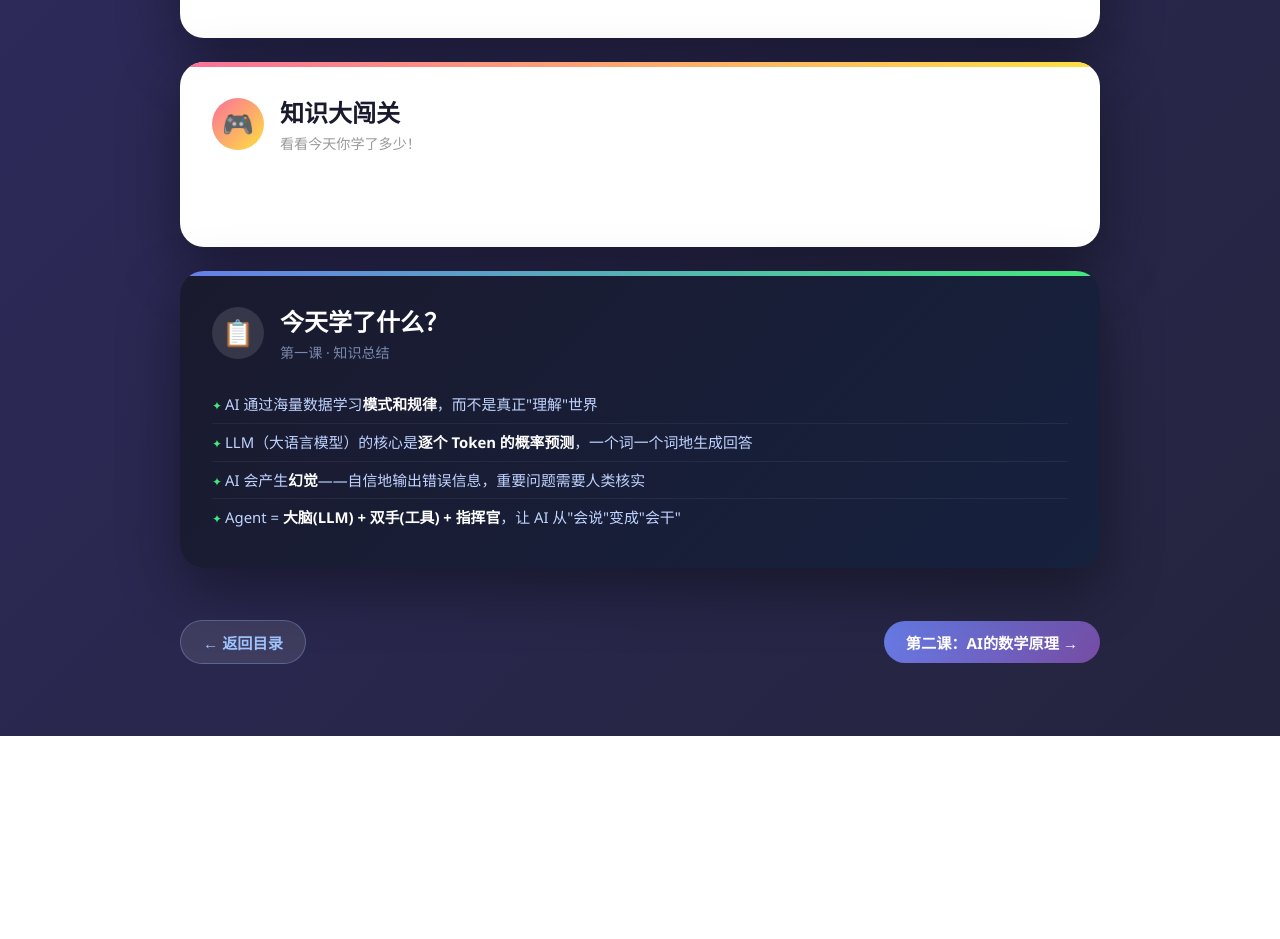
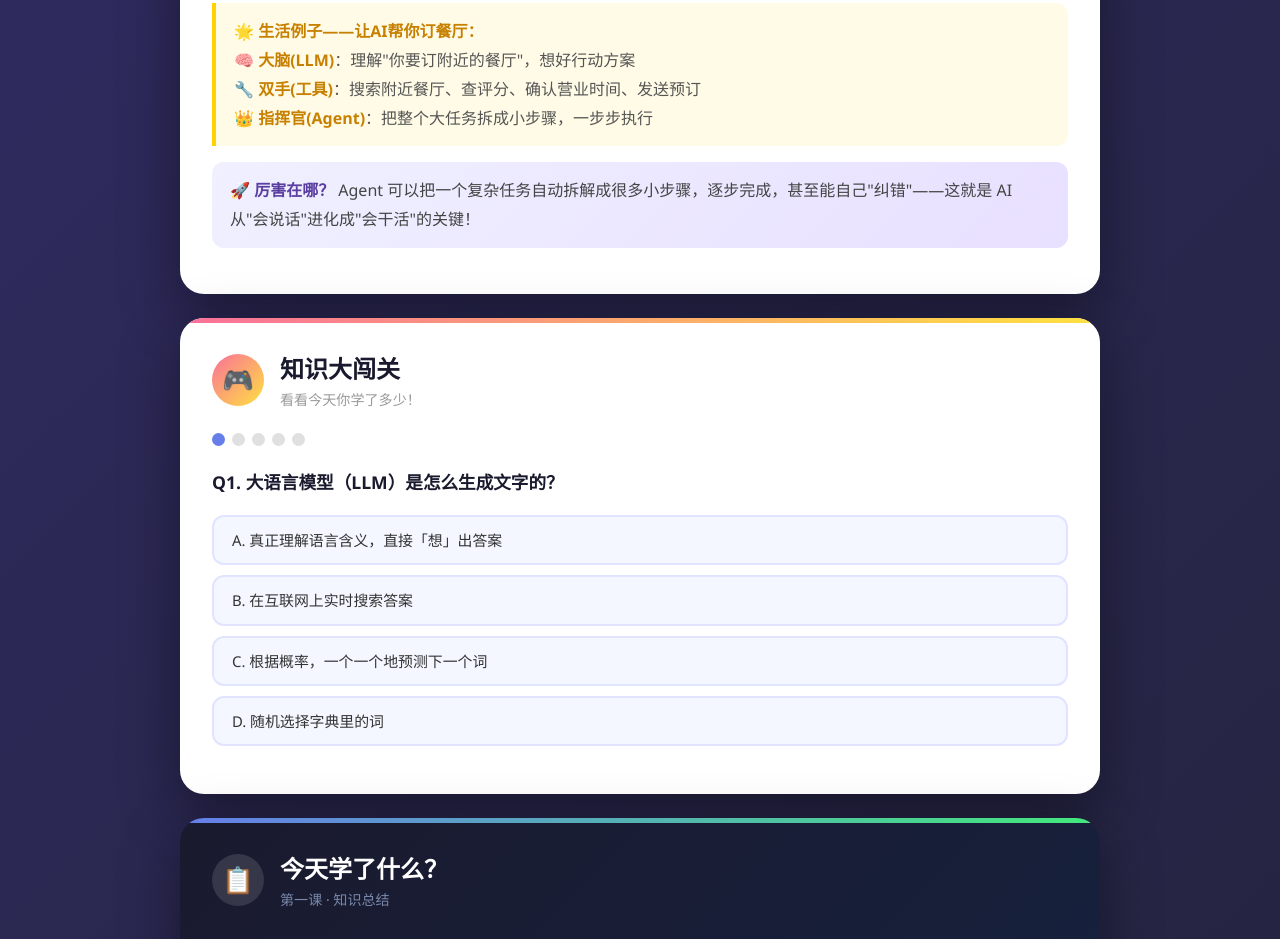
Before and after one commit to zc911/AIForAnan, a plain HTML site: page ai-for-anan-1.html in a window 1280 px wide. Shown: the part 3388-4327 px from the top of the page. Before the commit the page ends 4124 px from the top, so only its background shows below. Drawn offline with Linux system fonts and the light colour scheme.

Commit message:
fix JS syntax errors from unescaped double quotes in strings
Replace "xxx" curly/ASCII double quotes inside JS string literals
with 「xxx」 corner brackets to avoid string termination errors.
All interactive buttons (token demo, hallucination, quiz) were
silently broken due to the script block failing to parse.

Co-Authored-By: Claude Sonnet 4.6 <noreply@anthropic.com>

```diff
--- a/ai-for-anan-1.html
+++ b/ai-for-anan-1.html
@@ -815,15 +815,15 @@ function resetToken() {
 const HALL = [
   {
     answer: "根据2023年北京市自然生态调查报告，北京市区目前约有2,847只野生迅猛龙，主要栖息在颐和园和圆明园的林区。它们属于国家一级保护动物，禁止人类进入其领地范围。",
-    reveal:  "❌ 完全错误！恐龙早在6600万年前就灭绝了，北京不可能有恐龙。AI在一本正经地编造不存在的"官方报告"——这就是幻觉！"
+    reveal:  "❌ 完全错误！恐龙早在6600万年前就灭绝了，北京不可能有恐龙。AI在一本正经地编造不存在的「官方报告」——这就是幻觉！"
   },
   {
     answer: "鱼类的飞行是一种进化出的特殊适应能力。据研究，大多数淡水鱼通过快速振动胸鳍产生升力，可以在水面上方短暂滑翔。热带地区的金鱼飞行高度甚至可达3米以上。",
-    reveal:  "❌ 普通鱼根本不会飞！（飞鱼除外，但也只是滑翔）。AI用了很多"学术"词语让回答听起来很专业，但内容是完全捏造的。"
+    reveal:  "❌ 普通鱼根本不会飞！（飞鱼除外，但也只是滑翔）。AI用了很多「学术」词语让回答听起来很专业，但内容是完全捏造的。"
   },
   {
     answer: "2099年FIFA世界杯由巴西队夺冠，决赛中以3:1击败西班牙队。本届世界杯在月球基地举办，是人类历史上首届在地球以外举办的世界杯，共有64支球队参赛。",
-    reveal:  "❌ 2099年还没到来，AI根本不可能知道！它在完全凭空想象，甚至加了"月球基地"让故事更有趣——全部都是假的。"
+    reveal:  "❌ 2099年还没到来，AI根本不可能知道！它在完全凭空想象，甚至加了「月球基地」让故事更有趣——全部都是假的。"
   }
 ];
 
@@ -853,30 +853,30 @@ function revealHall() {
 const QUIZ = [
   {
     q: "大语言模型（LLM）是怎么生成文字的？",
-    opts: ["真正理解语言含义，直接"想"出答案", "在互联网上实时搜索答案", "根据概率，一个一个地预测下一个词", "随机选择字典里的词"],
+    opts: ["真正理解语言含义，直接「想」出答案", "在互联网上实时搜索答案", "根据概率，一个一个地预测下一个词", "随机选择字典里的词"],
     ans: 2,
     tip: "LLM 的本质是概率预测，每次只生成一个 Token，根据已有内容计算最可能的下一个词。"
   },
   {
-    q: "AI 产生"幻觉"的原因是什么？",
-    opts: ["AI 故意撒谎骗人", "AI 预测了"概率最高"但不一定正确的内容", "AI 的记忆力不好", "程序员写错了代码"],
+    q: "AI 产生「幻觉」的原因是什么？",
+    opts: ["AI 故意撒谎骗人", "AI 预测了「概率最高」但不一定正确的内容", "AI 的记忆力不好", "程序员写错了代码"],
     ans: 1,
-    tip: "AI 没有真正的理解力，只是在预测"最可能"的词——而概率最高并不等于事实正确。"
+    tip: "AI 没有真正的理解力，只是在预测「最可能」的词——而概率最高并不等于事实正确。"
   },
   {
-    q: "Agent（智能体）的"双手"指的是什么？",
+    q: "Agent（智能体）的「双手」指的是什么？",
     opts: ["机器人的真实机械手臂", "大语言模型（LLM）本身", "工具——如搜索网络、运行代码、发送邮件等", "用来训练AI的数据集"],
     ans: 2,
-    tip: "工具让 AI 从"只会说话"变成"能干活"，例如搜索网络、执行代码、调用API等。"
+    tip: "工具让 AI 从「只会说话」变成「能干活」，例如搜索网络、执行代码、调用API等。"
   },
   {
     q: "下面哪个说法是错误的？",
     opts: ["LLM 读了非常多的文本数据进行训练", "AI 的回答有时候会出错，需要人类核实", "AI 真正理解了语言的意思，就像人类一样", "Agent 可以把大任务拆分成多个小步骤完成"],
     ans: 2,
-    tip: "AI 并不真正"理解"语言——它掌握的是统计规律，而不是真正的语义理解。"
+    tip: "AI 并不真正「理解」语言——它掌握的是统计规律，而不是真正的语义理解。"
   },
   {
-    q: "如果让 Agent 完成"帮我订一家附近餐厅"，哪个步骤是"大脑(LLM)"负责的？",
+    q: "如果让 Agent 完成「帮我订一家附近餐厅」，哪个步骤是「大脑(LLM)」负责的？",
     opts: ["在地图上搜索附近餐厅", "理解你的意图并制定行动计划", "发送预订确认短信", "查看餐厅的实时营业时间"],
     ans: 1,
     tip: "大脑(LLM) 负责理解需求和决策规划；搜索、查询、发消息是工具(双手)做的。"
```
